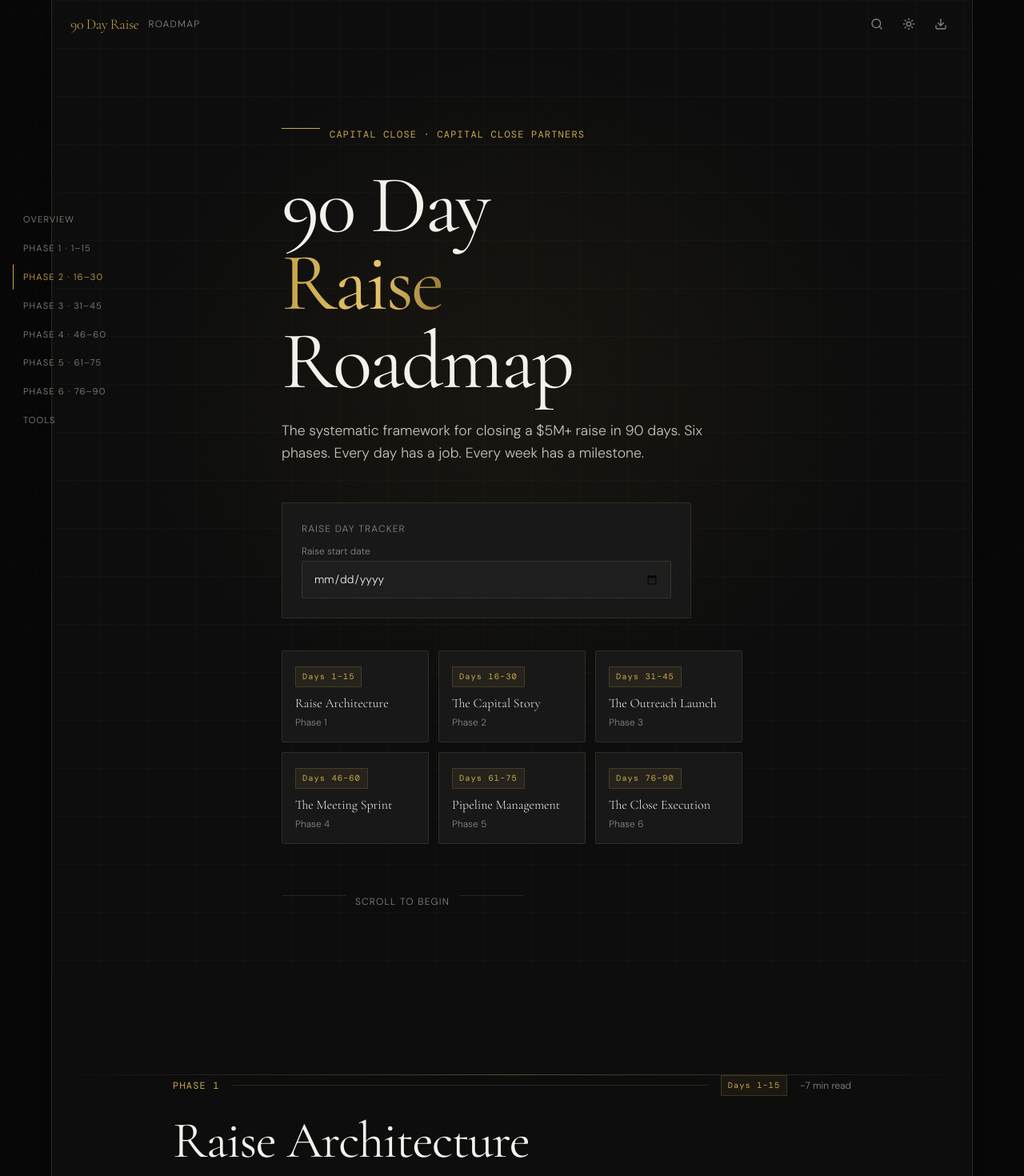
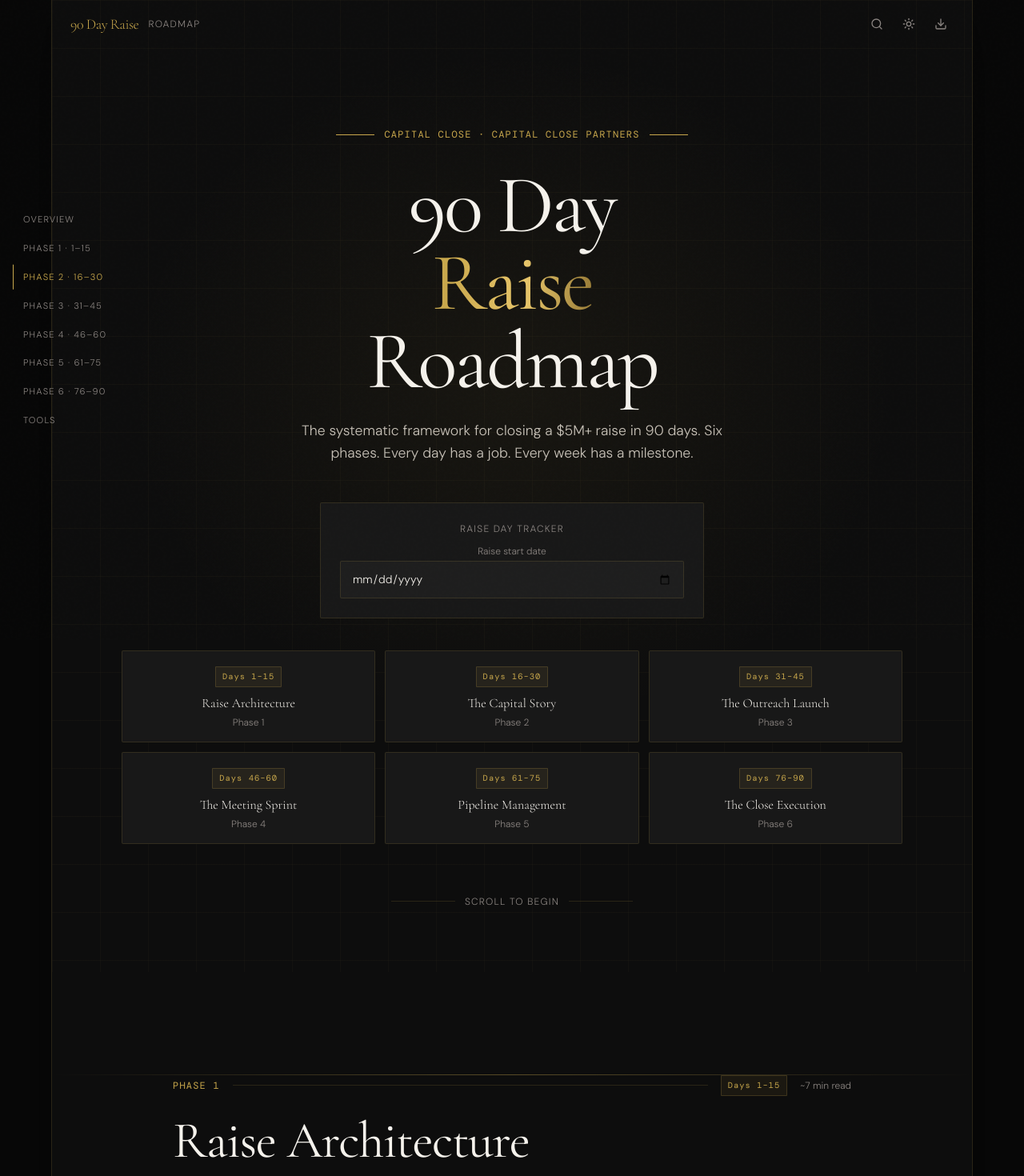
Before and after one commit to amaeteventurestudios/capital-close, a Next.js app: page / in a window 1280 px wide. Shown: the top 1470 px of the page at 80% size. Built offline with nearby package versions, Linux system fonts and the light colour scheme.

Commit message:
Center hero section content on all screen sizes

```diff
--- a/components/phases/Hero.tsx
+++ b/components/phases/Hero.tsx
@@ -53,7 +53,7 @@ export default function Hero() {
       id={sectionIds.hero}
       data-scroll-section={sectionIds.hero}
       ref={ref}
-      className="scroll-section relative min-h-screen flex flex-col justify-center overflow-hidden"
+      className="scroll-section relative min-h-screen flex flex-col items-center justify-center overflow-hidden"
       style={{ paddingTop: "80px" }}
     >
       {/* Background grid */}
@@ -77,26 +77,30 @@ export default function Hero() {
         }}
       />
 
-      <div className="relative max-w-5xl mx-auto px-6 py-20 text-center md:text-left">
+      <div className="relative w-full max-w-5xl mx-auto px-6 py-20 text-center">
         {/* Eyebrow */}
         <div
-          className={`flex items-center md:items-start justify-center md:justify-start gap-3 mb-8 opacity-0-init ${visible ? "animate-fade-up" : ""}`}
+          className={`flex items-center justify-center gap-3 mb-8 opacity-0-init ${visible ? "animate-fade-up" : ""}`}
         >
           <div
             className="h-px w-12"
             style={{ background: "var(--gold)" }}
           />
           <span
-            className="text-center md:text-left text-xs tracking-widest uppercase font-mono"
+            className="text-center text-xs tracking-widest uppercase font-mono"
             style={{ color: "var(--gold)" }}
           >
             CAPITAL CLOSE · CAPITAL CLOSE PARTNERS
           </span>
+          <div
+            className="h-px w-12"
+            style={{ background: "var(--gold)" }}
+          />
         </div>
 
         {/* Headline */}
         <h1
-          className={`font-display mb-6 text-center md:text-left opacity-0-init ${visible ? "animate-fade-up delay-100" : ""}`}
+          className={`font-display mb-6 text-center opacity-0-init ${visible ? "animate-fade-up delay-100" : ""}`}
           style={{
             fontSize: "clamp(3rem, 8vw, 7rem)",
             lineHeight: "0.95",
@@ -113,7 +117,7 @@ export default function Hero() {
 
         {/* Subline */}
         <p
-          className={`max-w-xl mx-auto md:mx-0 mb-12 text-center md:text-left opacity-0-init ${visible ? "animate-fade-up delay-200" : ""}`}
+          className={`max-w-xl mx-auto mb-12 text-center opacity-0-init ${visible ? "animate-fade-up delay-200" : ""}`}
           style={{
             fontSize: "1.1rem",
             color: "var(--text-secondary)",
@@ -126,18 +130,18 @@ export default function Hero() {
 
         {/* Day tracker */}
         <div
-          className={`card p-6 mb-10 w-full max-w-lg mx-auto md:mx-0 opacity-0-init ${visible ? "animate-fade-up delay-300" : ""}`}
+          className={`card p-6 mb-10 w-full max-w-[480px] mx-auto opacity-0-init ${visible ? "animate-fade-up delay-300" : ""}`}
         >
           <p
-            className="text-xs tracking-widest uppercase mb-3 text-center md:text-left"
+            className="text-xs tracking-widest uppercase mb-3 text-center"
             style={{ color: "var(--text-muted)" }}
           >
             Raise Day Tracker
           </p>
-          <div className="flex gap-3 items-center md:items-start justify-center md:justify-start flex-wrap">
+          <div className="flex gap-3 items-center justify-center flex-wrap">
             <div className="flex-1 min-w-0">
               <label
-                className="block text-xs mb-1 text-center md:text-left"
+                className="block text-xs mb-1 text-center"
                 style={{ color: "var(--text-muted)" }}
               >
                 Raise start date
@@ -150,7 +154,7 @@ export default function Hero() {
               />
             </div>
             {dayNumber !== null && (
-              <div className="flex gap-4 items-center md:items-start justify-center md:justify-start flex-wrap">
+              <div className="flex gap-4 items-center justify-center flex-wrap">
                 <div className="text-center">
                   <div
                     className="font-display text-3xl"
@@ -199,7 +203,7 @@ export default function Hero() {
 
           {/* Progress dots */}
           {dayNumber !== null && (
-            <div className="mt-4 flex items-center md:items-start gap-1">
+            <div className="mt-4 flex items-center justify-center gap-1">
               {phases.map((p, i) => {
                 const phaseDay = i * 15 + 1;
                 const inPhase = dayNumber >= phaseDay && dayNumber <= phaseDay + 14;
@@ -226,7 +230,7 @@ export default function Hero() {
 
         {/* Phase grid */}
         <div
-          className={`grid grid-cols-2 md:grid-cols-3 gap-3 opacity-0-init ${
+          className={`grid grid-cols-2 md:grid-cols-3 gap-3 mx-auto opacity-0-init ${
             visible ? "animate-fade-up delay-400" : ""
           }`}
         >
@@ -234,7 +238,7 @@ export default function Hero() {
             <button
               key={p.id}
               onClick={() => scrollToSection(p.id)}
-              className="card p-4 text-center md:text-left group"
+              className="card p-4 text-center group"
             >
               <div
                 className="day-badge mb-2"
@@ -260,7 +264,7 @@ export default function Hero() {
 
         {/* Scroll cue */}
         <div
-          className={`mt-16 flex items-center md:items-start justify-center md:justify-start gap-3 opacity-0-init ${
+          className={`mt-16 flex items-center justify-center gap-3 opacity-0-init ${
             visible ? "animate-fade-up delay-500" : ""
           }`}
         >
@@ -269,7 +273,7 @@ export default function Hero() {
             style={{ background: "var(--border)" }}
           />
           <span
-            className="text-center md:text-left text-xs tracking-widest uppercase"
+            className="text-center text-xs tracking-widest uppercase"
             style={{ color: "var(--text-muted)" }}
           >
             Scroll to begin
```
